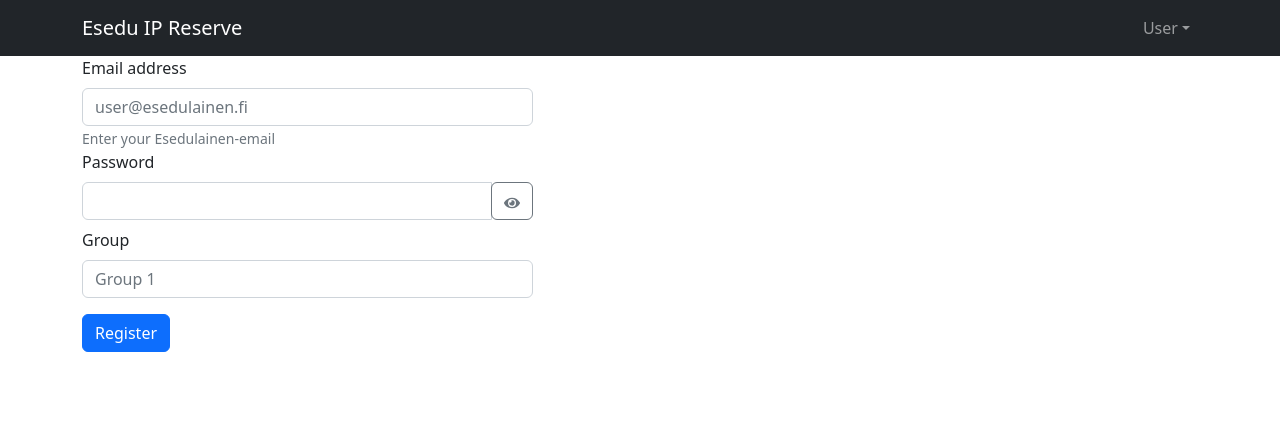
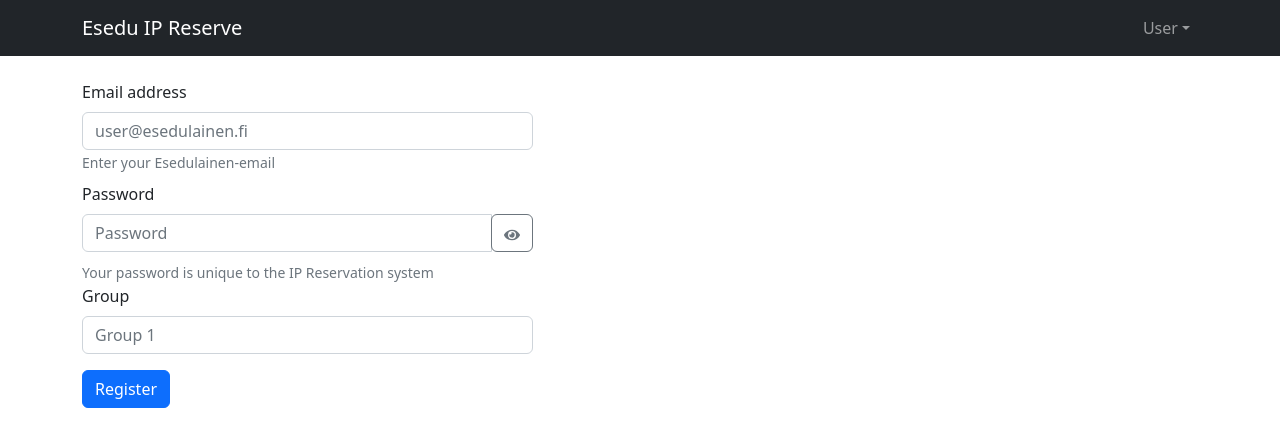
Before and after one commit to jkaart/ip-reservationapp-frontend, a React (Create React App) app: page /register in a window 1280 px wide. Shown: the top 446 px of the page. Built offline with nearby package versions, Linux system fonts and the light colour scheme.

Commit message:
register and login styling

```diff
--- a/src/Components/Login.js
+++ b/src/Components/Login.js
@@ -40,10 +40,9 @@ export const Login = (props) => {
 
 
         if (data.success) {
-            console.log("Login successful:", login, data.success);
             navigate("/");
         } else {
-            console.log("Login failed:", login, data.success);
+            //TODO: set error alert
         }
 
         //navigate("/reserve");
@@ -53,6 +52,7 @@ export const Login = (props) => {
         <Row>
             <Col md='5'>
                 <Form>
+                    <Form.Label></Form.Label>
                     <Form.Group className="mt-4">
                         <Form.Label>Email address</Form.Label>
                         <Form.Control type="email" placeholder="user@esedulainen.fi" />
@@ -62,12 +62,12 @@ export const Login = (props) => {
                     </Form.Group>
                     <Form.Group className="mt-2">
                         <Form.Label>Password</Form.Label>
-                        <Form.Control type="password" placeholder="Password" />
+                        <Form.Control className="mb-2" type="password" placeholder="Password" />
                         <Form.Text className="text-muted">
                             Your password is unique to the IP Reservation system
                         </Form.Text>
                     </Form.Group>
-                    <Button variant="primary" type="submit" onClick={handleSubmit}>
+                    <Button className="mt-3" variant="primary" type="submit" onClick={handleSubmit}>
                         Login
                     </Button>
                 </Form>
--- a/src/Components/PasswordField.js
+++ b/src/Components/PasswordField.js
@@ -23,6 +23,7 @@ function PasswordField(props) {
             }
           }
           onBlur={onBlurProp}// OUTPUT => <Form.Control onChange="setPassword(...); passCheck(this.value);" />
+          placeholder='Password'
         />
         <div className="input-group-append">
           <button
--- a/src/Components/Register.js
+++ b/src/Components/Register.js
@@ -15,7 +15,7 @@ const Register = () => {
     };
 
     return (
-        <Form>
+        <Row >
             {/*<Row>
                 <Form.Group as={Col}>
                     <Form.Label>First Name</Form.Label>
@@ -26,27 +26,32 @@ const Register = () => {
                     <Form.Control type="text" placeholder="Last Name" />
                 </Form.Group>
             </Row>*/}
-            <Row>
             <Col md="5">
-                    <Form.Group>
-                        <Form.Group>
+                <Form>
+                    <Form.Group className="mt-4">
                         <Form.Label>Email address</Form.Label>
                         <Form.Control type="email" placeholder="user@esedulainen.fi" />
                         <Form.Text className="text-muted">
                             Enter your Esedulainen-email
                         </Form.Text>
                     </Form.Group>
+                    <Form.Group className="mt-2">
                         <Form.Label>Password</Form.Label>
                         <PasswordField className="mb-2" id="pass" onChangeProp={setNewPass} />
+                        <Form.Text className="text-muted">
+                            Your password is unique to the IP Reservation system
+                        </Form.Text>
+                    </Form.Group>
+                    <Form.Group>
                         <Form.Label>Group</Form.Label>
                         <Form.Control type="text" placeholder="Group 1" />
                     </Form.Group>
                     <Button variant="primary" type="submit" className="mt-3">
                         Register
                     </Button>
+                </Form>
             </Col>
-            </Row>
-        </Form>
+        </Row >
     );
 };
 
```
Lines whose indentation alone changed are shown as unchanged.
